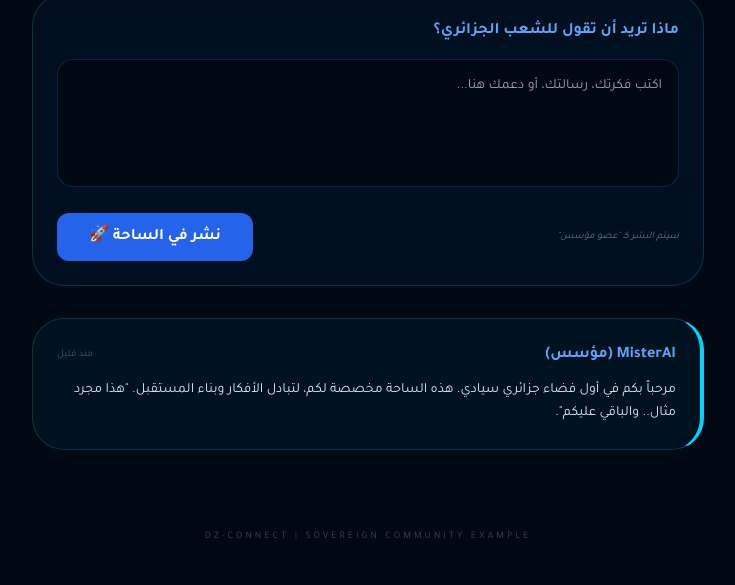
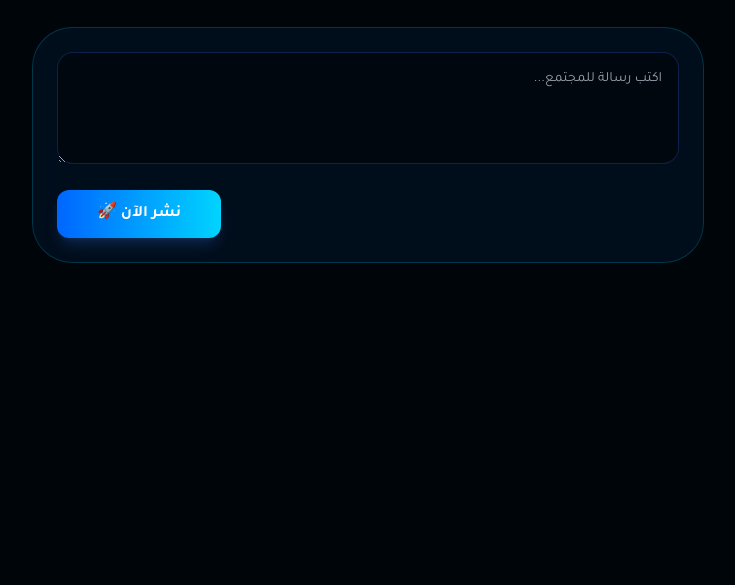
Before and after one commit to ijrambux/DZ-CONNECT, a Flask app: page /community in a window 1280 px wide. Shown: the part 386-971 px from the top of the page, without its empty margins (272-1007 px from the left). After the commit the page ends 649 px from the top, so only its background shows below. Run offline with Flask 3, Linux system fonts and the light colour scheme; some libraries are stand-ins or nearby versions.

Commit message:
Update community.html

```diff
--- a/templates/community.html
+++ b/templates/community.html
@@ -2,90 +2,78 @@
 <html lang="ar" dir="rtl">
 <head>
     <meta charset="UTF-8">
-    <meta name="viewport" content="width=device-width, initial-scale=1.0">
-    <title>DZ-CONNECT | ساحة المجتمع</title>
+    <title>🅓🅩-🅒🅞🅝🅝🅔🅒🅣 | ساحة التفاعل</title>
     <script src="https://cdn.tailwindcss.com"></script>
     <style>
         @import url('https://fonts.googleapis.com/css2?family=Tajawal:wght@400;700;900&display=swap');
-        body { background: #000814; color: #fff; font-family: 'Tajawal', sans-serif; }
-        .glass-card { background: rgba(0, 20, 40, 0.6); border: 1px solid rgba(0, 212, 255, 0.2); backdrop-filter: blur(10px); }
-        .post-glow { border-right: 4px solid #00d4ff; background: rgba(0, 212, 255, 0.05); }
-        .input-focus:focus { border-color: #00d4ff; box-shadow: 0 0 15px rgba(0, 212, 255, 0.4); outline: none; }
+        body { background: #00050a; color: #fff; font-family: 'Tajawal', sans-serif; }
+        .glass-card { background: rgba(0, 20, 40, 0.6); border: 1px solid rgba(0, 212, 255, 0.2); backdrop-filter: blur(15px); }
+        .blue-glow { color: #00d4ff; text-shadow: 0 0 10px rgba(0, 212, 255, 0.5); }
+        .btn-blue { background: linear-gradient(90deg, #0066ff, #00d4ff); }
     </style>
 </head>
-<body class="p-4 md:p-10 flex flex-col items-center">
+<body class="p-4 md:p-10">
 
-    <header class="w-full max-w-3xl flex justify-between items-center mb-10">
-        <h1 class="text-3xl font-black text-transparent bg-clip-text bg-gradient-to-r from-blue-400 to-blue-600">DZ-CONNECT</h1>
-        <div class="flex items-center gap-2">
-            <span class="text-green-400 text-xs animate-pulse">● المجتمع متصل</span>
+    <nav class="max-w-4xl mx-auto flex justify-between items-center mb-12 border-b border-blue-900/30 pb-6">
+        <h1 class="text-3xl font-black blue-glow">🅓🅩-🅒🅞🅝🅝🅔🅒🅣</h1>
+        <div class="flex items-center gap-3">
+            <span class="text-xs text-green-400 animate-pulse">● السيرفر نشط</span>
             <img src="https://flagcdn.com/w40/dz.png" class="rounded shadow-lg">
         </div>
-    </header>
+    </nav>
 
-    <main class="w-full max-w-2xl space-y-8">
+    <main class="max-w-2xl mx-auto space-y-10">
 
-        <div class="glass-card p-6 rounded-[2rem]">
-            <h2 class="text-blue-400 font-bold mb-4">ماذا تريد أن تقول للشعب الجزائري؟</h2>
-            <textarea id="postText" placeholder="اكتب فكرتك، رسالتك، أو دعمك هنا..."
-                class="w-full bg-black/40 border border-blue-900/50 p-4 rounded-2xl h-32 input-focus transition-all text-sm resize-none"></textarea>
-            <div class="flex justify-between items-center mt-4">
-                <span class="text-[10px] text-slate-500 italic">سيتم النشر كـ "عضو مؤسس"</span>
-                <button onclick="addPost()" class="bg-blue-600 hover:bg-blue-500 px-8 py-3 rounded-xl font-bold transition-all active:scale-95">
-                    نشر في الساحة 🚀
+        <div class="glass-card p-6 rounded-[2.5rem]">
+            <textarea id="postInput" placeholder="اكتب رسالة للمجتمع..."
+                class="w-full bg-black/50 border border-blue-900/50 p-4 rounded-2xl h-28 outline-none focus:border-blue-400 transition text-sm text-white"></textarea>
+            <div class="flex justify-end mt-4">
+                <button onclick="publishPost()" class="btn-blue px-10 py-3 rounded-xl font-bold shadow-lg shadow-blue-500/20 active:scale-95 transition">
+                    نشر الآن 🚀
                 </button>
             </div>
         </div>
 
-        <div id="feed" class="space-y-6">
-            <div class="glass-card p-6 rounded-[2rem] post-glow">
-                <div class="flex justify-between items-center mb-3">
-                    <span class="text-blue-400 font-bold">MisterAI (مؤسس)</span>
-                    <span class="text-[10px] text-slate-600">منذ قليل</span>
-                </div>
-                <p class="text-slate-200 text-sm leading-relaxed">
-                    مرحباً بكم في أول فضاء جزائري سيادي. هذه الساحة مخصصة لكم، لتبادل الأفكار وبناء المستقبل. "هذا مجرد مثال.. والباقي عليكم".
-                </p>
+        <div id="postsContainer" class="space-y-6">
             </div>
-        </div>
-
     </main>
 
     <script>
-        function addPost() {
-            const text = document.getElementById('postText').value;
-            const feed = document.getElementById('feed');
+        async function loadPosts() {
+            const response = await fetch('/api/posts');
+            const posts = await response.json();
+            const container = document.getElementById('postsContainer');
+            container.innerHTML = '';
 
-            if(text.trim() === "") {
-                alert("الرجاء كتابة شيء قبل النشر!");
-                return;
-            }
+            posts.forEach(post => {
+                container.innerHTML += `
+                    <div class="glass-card p-6 rounded-[2rem] border-r-4 border-r-blue-500">
+                        <div class="flex justify-between items-center mb-4">
+                            <span class="text-blue-400 font-bold">${post.user}</span>
+                            <button class="text-xs text-slate-500 hover:text-red-400 transition">❤ ${post.likes}</button>
+                        </div>
+                        <p class="text-slate-200 text-sm leading-relaxed">${post.content}</p>
+                    </div>
+                `;
+            });
+        }
 
-            // إنشاء المنشور الجديد
-            const postHTML = `
-                <div class="glass-card p-6 rounded-[2rem] post-glow animate-fade-in">
-                    <div class="flex justify-between items-center mb-3">
-                        <span class="text-green-400 font-bold italic">عضو جديد</span>
-                        <span class="text-[10px] text-slate-600">الآن</span>
-                    </div>
-                    <p class="text-slate-200 text-sm leading-relaxed">${text}</p>
-                </div>
-            `;
+        async function publishPost() {
+            const content = document.getElementById('postInput').value;
+            if(!content) return alert("اكتب شيئاً أولاً!");
 
-            // إضافة المنشور في أعلى الساحة
-            feed.insertAdjacentHTML('afterbegin', postHTML);
+            await fetch('/api/posts', {
+                method: 'POST',
+                headers: {'Content-Type': 'application/json'},
+                body: JSON.stringify({content})
+            });
 
-            // مسح النص القديم
-            document.getElementById('postText').value = "";
+            document.getElementById('postInput').value = '';
+            loadPosts(); // تحديث القائمة
+        }
 
-            // تمرير للأعلى لرؤية المنشور
-            window.scrollTo({ top: 0, behavior: 'smooth' });
-        }
+        // تحميل المنشورات عند فتح الصفحة
+        loadPosts();
     </script>
-
-    <footer class="mt-20 text-slate-700 text-[10px] tracking-[0.3em]">
-        DZ-CONNECT | SOVEREIGN COMMUNITY EXAMPLE
-    </footer>
-
 </body>
 </html>
```
